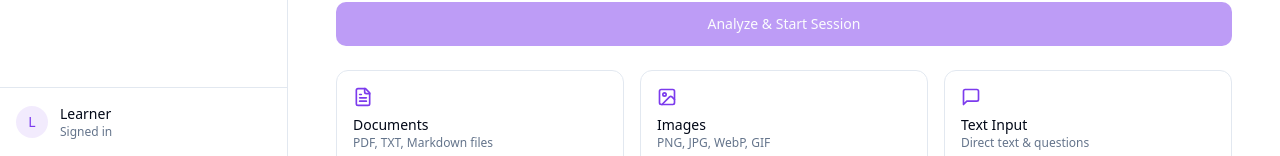
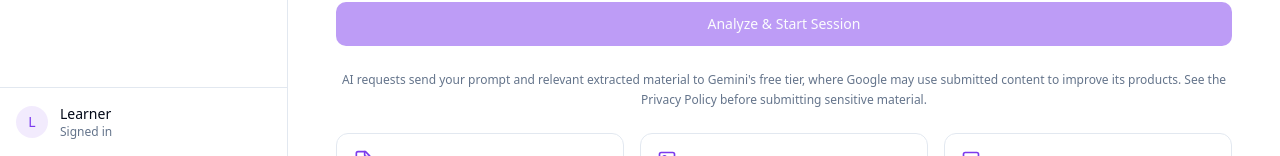
Before and after one commit to Shubham080802/MindForge, a Next.js app: page /workspace in a window 1280 px wide. Shown: the part 644-800 px from the top of the page. Built offline with nearby package versions, Linux system fonts and the light colour scheme; no server answers; the database is empty.

Commit message:
docs(privacy): disclose Gemini free-tier processing

```diff
--- a/app/privacy/page.tsx
+++ b/app/privacy/page.tsx
@@ -4,7 +4,7 @@ export default function PrivacyPage() {
   return <LegalPage title="Privacy Policy">
     <h2>What MindForge processes</h2><p>MindForge stores the account details you provide, study sessions, messages, uploaded source files, extracted text, generated study aids, and security audit events. Operational logs may include request paths, timestamps, and error details.</p>
     <h2>Why data is processed</h2><p>Data is used to authenticate your account, provide study features, secure the service, diagnose failures, prevent abuse, and respond to support requests. MindForge does not sell personal information.</p>
-    <h2>Processors</h2><p>Configured hosting, PostgreSQL, email, Redis, and OpenAI providers process data only to operate the service. Uploaded text and prompts are sent to the configured OpenAI account when you use AI or speech features.</p>
+    <h2>Processors</h2><p>Configured hosting, PostgreSQL, email, Redis, and Google Gemini providers process data to operate the service. When you use chat or study tools, your prompts and relevant extracted material are sent to the Gemini API. MindForge currently uses Gemini&apos;s free tier, where Google states submitted content may be used to improve its products. Speech playback is performed locally by your browser.</p>
     <h2>Retention and deletion</h2><p>Your study data remains until you delete the associated session or account. Expired authentication tokens are removed by scheduled maintenance. Security audit events are retained for the configured audit-retention period, normally 365 days. Account deletion removes account-owned sessions, messages, and materials.</p>
     <h2>Your choices</h2><p>You can download session output, delete sessions, or delete your account from Settings. Contact support to request access, correction, or assistance with deletion.</p>
     <h2>Security and contact</h2><p>See the Security page for implemented safeguards. Questions can be sent to the address on the Support page.</p>
--- a/app/workspace/page.tsx
+++ b/app/workspace/page.tsx
@@ -270,6 +270,11 @@ export default function WorkspacePage() {
             "Analyze & Start Session"
           )}
         </Button>
+        <p className="text-center text-xs leading-relaxed text-muted-foreground">
+          AI requests send your prompt and relevant extracted material to Gemini&apos;s free tier,
+          where Google may use submitted content to improve its products. See the Privacy Policy
+          before submitting sensitive material.
+        </p>
       </form>
 
       <div className="grid gap-4 sm:grid-cols-3">
```
Also changed, not shown: 2 other files (tests, documents, lock files or other folders).
